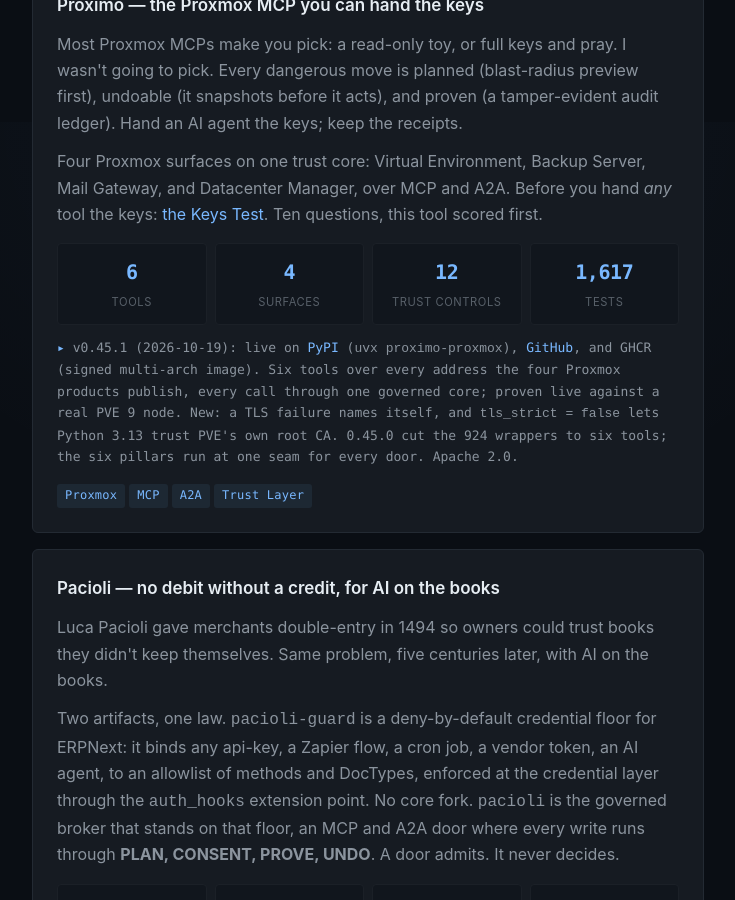
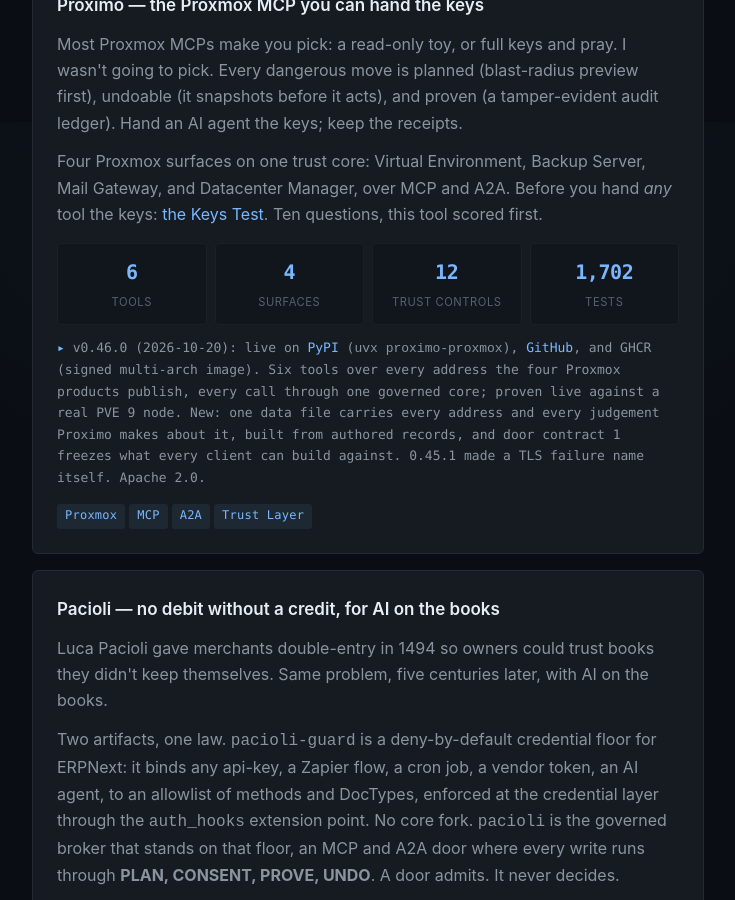
Before and after one commit to john-broadway/john-broadway.github.io, a Jekyll site: the page built from index.html, in a window 1280 px wide and 900 px high, scrolled down 1678 px. Shown: the whole window, without its empty margins (272-1007 px from the left). Built offline with Jekyll 4.4.1, drawn with Linux system fonts in a browser that asks for light colours.

Commit message:
proximo card: v0.46.0, 1,702 tests, one JSON and door contract 1 in the status line
Co-Authored-By: Claude Fable 5.1 <noreply@anthropic.com>

```diff
--- a/index.html
+++ b/index.html
@@ -49,9 +49,9 @@ description: Independent AI researcher and infrastructure architect. Sovereign A
       <div class="stat"><div class="num">6</div><div class="label">tools</div></div>
       <div class="stat"><div class="num">4</div><div class="label">surfaces</div></div>
       <div class="stat"><div class="num">12</div><div class="label">trust controls</div></div>
-      <div class="stat"><div class="num">1,617</div><div class="label">tests</div></div>
+      <div class="stat"><div class="num">1,702</div><div class="label">tests</div></div>
     </div>
-    <p class="status">v0.45.1 (2026-10-19): live on <a href="https://pypi.org/project/proximo-proxmox/">PyPI</a> (<code>uvx proximo-proxmox</code>), <a href="https://github.com/john-broadway/proximo">GitHub</a>, and GHCR (signed multi-arch image). Six tools over every address the four Proxmox products publish, every call through one governed core; proven live against a real PVE 9 node. New: a TLS failure names itself, and <code>tls_strict = false</code> lets Python 3.13 trust PVE's own root CA. 0.45.0 cut the 924 wrappers to six tools; the six pillars run at one seam for every door. Apache 2.0.</p>
+    <p class="status">v0.46.0 (2026-10-20): live on <a href="https://pypi.org/project/proximo-proxmox/">PyPI</a> (<code>uvx proximo-proxmox</code>), <a href="https://github.com/john-broadway/proximo">GitHub</a>, and GHCR (signed multi-arch image). Six tools over every address the four Proxmox products publish, every call through one governed core; proven live against a real PVE 9 node. New: one data file carries every address and every judgement Proximo makes about it, built from authored records, and door contract 1 freezes what every client can build against. 0.45.1 made a TLS failure name itself. Apache 2.0.</p>
     <div class="tags"><span>Proxmox</span><span>MCP</span><span>A2A</span><span>Trust Layer</span></div>
   </article>
 
```
